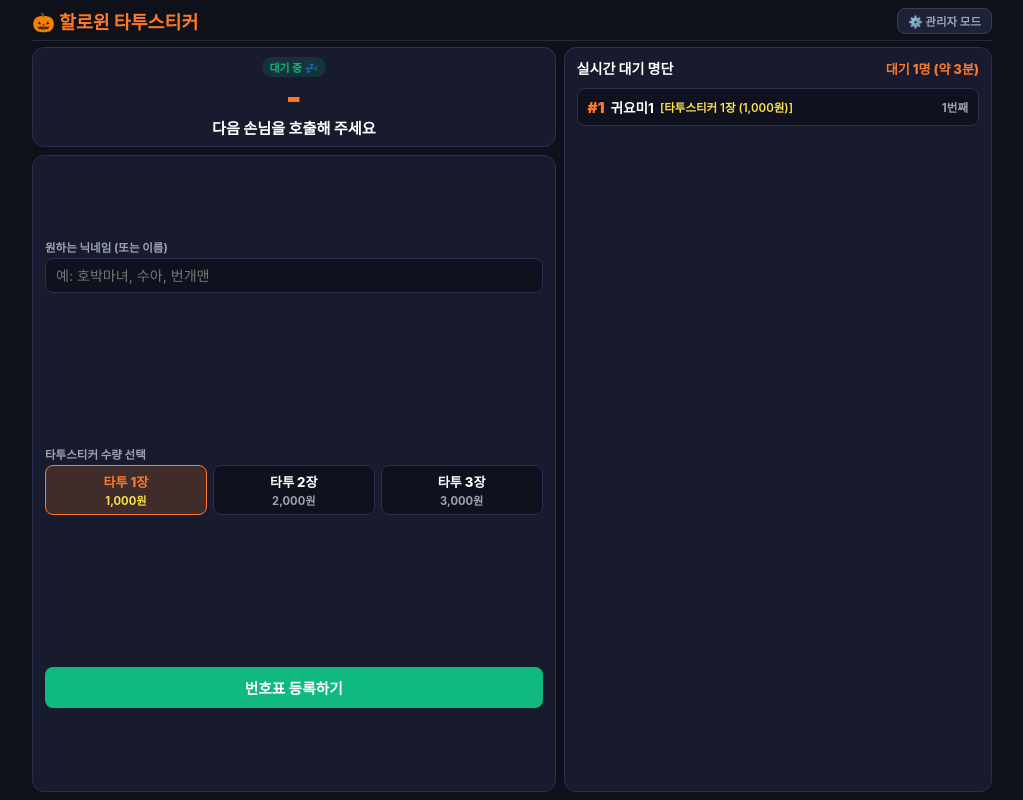
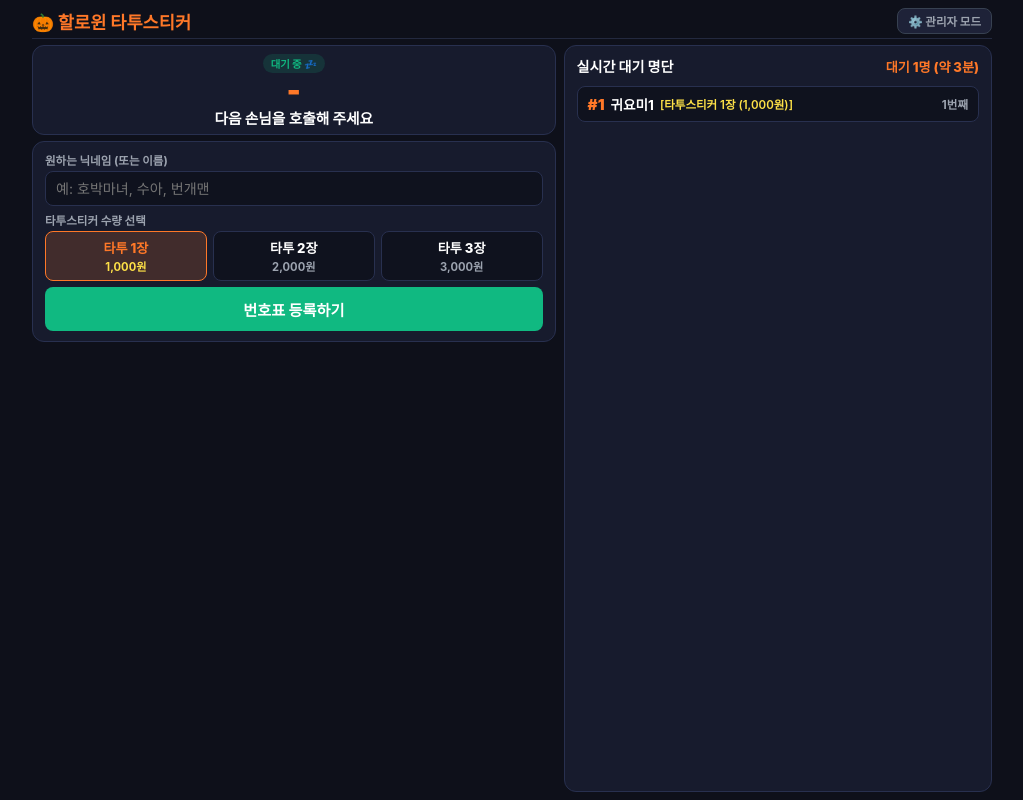
Before and after one commit to g-volunteer/hal, a plain HTML site: page index.html in a window 1280 px wide. Both pictures are taken after a click on the button "번호표 등록하기". Shown: the whole page, without its empty margins (128-1151 px from the left). Drawn offline with Linux system fonts and the light colour scheme.

Commit message:
Update index.html

```diff
--- a/index.html
+++ b/index.html
@@ -11,7 +11,6 @@
       width: 100%;
       height: 100%;
       height: 100dvh;
-      overflow: hidden;
       background-color: #0e101a;
       color: #f3f4f6;
     }
@@ -19,13 +18,15 @@
     body {
       display: flex;
       justify-content: center;
-      padding: 8px 12px;
+      padding: 8px 10px;
+      overflow-y: auto; /* 창이 너무 작아지면 전체 스크롤 허용 */
+      overflow-x: hidden;
     }
 
     .container {
       width: 100%;
       max-width: 960px;
-      height: 100%;
+      min-height: 100%;
       display: flex;
       flex-direction: column;
       gap: 6px;
@@ -37,10 +38,10 @@
       justify-content: space-between;
       align-items: center;
       border-bottom: 1px solid #23293f;
-      padding-bottom: 6px;
+      padding-bottom: 4px;
       flex-shrink: 0;
     }
-    .title { font-size: 1.15rem; font-weight: 800; color: #ff7828; }
+    .title { font-size: 1.1rem; font-weight: 800; color: #ff7828; }
     .mode-switch-btn {
       border: 1px solid #374151;
       background: #1e2238;
@@ -58,23 +59,23 @@
       display: none;
       background: #ff5722;
       border: 2px solid #ffd54f;
-      border-radius: 10px;
-      padding: 8px 12px;
+      border-radius: 8px;
+      padding: 6px 10px;
       text-align: center;
       color: #ffffff;
       font-weight: 900;
-      font-size: 0.95rem;
-      line-height: 1.35;
-      box-shadow: 0 0 16px rgba(255, 87, 34, 0.6);
+      font-size: 0.88rem;
+      line-height: 1.3;
+      box-shadow: 0 0 14px rgba(255, 87, 34, 0.6);
       flex-shrink: 0;
       animation: pulseNotice 2s infinite ease-in-out;
     }
     @keyframes pulseNotice {
-      0%, 100% { box-shadow: 0 0 14px rgba(255, 87, 34, 0.5); }
-      50% { box-shadow: 0 0 24px rgba(255, 213, 79, 0.9); }
+      0%, 100% { box-shadow: 0 0 10px rgba(255, 87, 34, 0.5); }
+      50% { box-shadow: 0 0 20px rgba(255, 213, 79, 0.9); }
     }
 
-    /* 반응형 2컬럼 레이아웃 (가로 모드 및 넓은 화면) */
+    /* 반응형 레이아웃 */
     .content-area {
       flex: 1;
       display: grid;
@@ -83,7 +84,8 @@
       min-height: 0;
     }
 
-    @media (orientation: landscape) and (min-height: 400px), (min-width: 680px) {
+    /* 가로 모드 또는 가로폭 680px 이상 */
+    @media (orientation: landscape) and (min-height: 380px), (min-width: 680px) {
       .content-area {
         grid-template-columns: 1.1fr 0.9fr;
       }
@@ -92,7 +94,7 @@
     .col-left, .col-right {
       display: flex;
       flex-direction: column;
-      gap: 8px;
+      gap: 6px;
       min-height: 0;
     }
 
@@ -108,29 +110,36 @@
     }
     .card-title { font-size: 0.88rem; font-weight: 800; color: #ffffff; }
 
-    /* 전광판 카드 */
+    /* 전광판 (슬림화) */
     .board {
       background: #171b2d;
       border: 1px solid #28304f;
       border-radius: 12px;
-      padding: 8px 10px;
+      padding: 6px 10px;
       text-align: center;
       flex-shrink: 0;
     }
     .board-tag {
       display: inline-block;
-      font-size: 0.68rem;
+      font-size: 0.65rem;
       font-weight: 800;
       color: #10b981;
       background: rgba(16, 185, 129, 0.15);
       padding: 2px 8px;
       border-radius: 10px;
     }
-    .call-num { font-size: 2.1rem; font-weight: 900; color: #ff7828; line-height: 1.05; margin: 2px 0; }
-    .call-name { font-size: 0.95rem; font-weight: 800; color: #ffffff; white-space: nowrap; overflow: hidden; text-overflow: ellipsis; }
-    .call-opt { font-size: 0.78rem; color: #fde047; font-weight: 700; }
+    .call-num { font-size: 1.9rem; font-weight: 900; color: #ff7828; line-height: 1; margin: 2px 0; }
+    .call-name { font-size: 0.92rem; font-weight: 800; color: #ffffff; white-space: nowrap; overflow: hidden; text-overflow: ellipsis; }
+    .call-opt { font-size: 0.75rem; color: #fde047; font-weight: 700; }
 
-    /* 입력 폼 */
+    /* 등록 폼 카드 (절대 찌그러지지 않도록 flex-shrink: 0 설정) */
+    .form-card {
+      flex-shrink: 0 !important;
+      display: flex;
+      flex-direction: column;
+      gap: 6px;
+    }
+
     .form-group { display: flex; flex-direction: column; gap: 3px; }
     .form-group label { font-size: 0.72rem; font-weight: 700; color: #9ca3af; }
     .form-group input {
@@ -159,16 +168,70 @@
     .option-item.active .cnt { color: #ff7828; }
     .option-item.active .prc { color: #fde047; }
 
+    /* 번호표 등록 버튼: 항상 시원하게 보이도록 높이 및 가시성 고정 */
     .btn-main {
       background: #10b981;
       color: #ffffff;
       border: none;
       border-radius: 8px;
-      padding: 10px;
-      font-size: 0.92rem;
+      padding: 11px;
+      font-size: 0.95rem;
       font-weight: 800;
       cursor: pointer;
+      flex-shrink: 0;
     }
+    .btn-main:active { filter: brightness(0.9); }
+
+    /* 대기 리스트 카드 */
+    .queue-card-wrapper {
+      flex: 1;
+      min-height: 120px; /* 최소 높이 보장 */
+      display: flex;
+      flex-direction: column;
+    }
+    .ticker-viewport {
+      flex: 1;
+      overflow: hidden;
+      position: relative;
+    }
+    .ticker-track {
+      display: flex;
+      flex-direction: column;
+      gap: 5px;
+      animation: tickerRoll 24s linear infinite;
+    }
+    .ticker-viewport:hover .ticker-track,
+    .ticker-viewport:active .ticker-track {
+      animation-play-state: paused;
+    }
+    @keyframes tickerRoll {
+      0% { transform: translateY(0); }
+      100% { transform: translateY(-50%); }
+    }
+
+    .queue-box-static {
+      flex: 1;
+      overflow-y: auto;
+      display: flex;
+      flex-direction: column;
+      gap: 5px;
+    }
+
+    .queue-row {
+      display: flex;
+      justify-content: space-between;
+      align-items: center;
+      background: #0f121e;
+      border: 1px solid #28304f;
+      border-radius: 8px;
+      padding: 7px 10px;
+      flex-shrink: 0;
+    }
+    .q-left { display: flex; align-items: center; gap: 6px; font-size: 0.85rem; }
+    .q-badge { font-size: 0.95rem; font-weight: 900; color: #ff7828; }
+    .q-name { font-weight: 700; color: #ffffff; }
+    .q-opt { font-size: 0.72rem; color: #fde047; font-weight: 600; }
+    .btn-del { background: #374151; color: #ef4444; border: none; padding: 4px 8px; border-radius: 5px; font-size: 0.7rem; font-weight: 700; cursor: pointer; }
 
     /* 관리자 전용 */
     .admin-current-info {
@@ -191,57 +254,6 @@
     .btn-notice-on { background: #ff7828; color: #fff; border: none; padding: 7px; border-radius: 6px; font-size: 0.8rem; font-weight: 800; cursor: pointer; }
     .btn-notice-off { background: #28304f; color: #9ca3af; border: none; padding: 7px; border-radius: 6px; font-size: 0.8rem; font-weight: 700; cursor: pointer; }
     .btn-reset-all { background: #374151; color: #f87171; border: none; border-radius: 6px; padding: 7px; font-size: 0.75rem; font-weight: 700; cursor: pointer; margin-top: 4px; }
-
-    /* 대기 리스트 카드 & 무한 롤링 티커 */
-    .queue-card-wrapper {
-      flex: 1;
-      min-height: 0;
-      display: flex;
-      flex-direction: column;
-    }
-    .ticker-viewport {
-      flex: 1;
-      overflow: hidden;
-      position: relative;
-    }
-    .ticker-track {
-      display: flex;
-      flex-direction: column;
-      gap: 6px;
-      animation: tickerRoll 24s linear infinite;
-    }
-    .ticker-viewport:hover .ticker-track,
-    .ticker-viewport:active .ticker-track {
-      animation-play-state: paused;
-    }
-    @keyframes tickerRoll {
-      0% { transform: translateY(0); }
-      100% { transform: translateY(-50%); }
-    }
-
-    .queue-box-static {
-      flex: 1;
-      overflow-y: auto;
-      display: flex;
-      flex-direction: column;
-      gap: 6px;
-    }
-
-    .queue-row {
-      display: flex;
-      justify-content: space-between;
-      align-items: center;
-      background: #0f121e;
-      border: 1px solid #28304f;
-      border-radius: 8px;
-      padding: 8px 10px;
-      flex-shrink: 0;
-    }
-    .q-left { display: flex; align-items: center; gap: 6px; font-size: 0.85rem; }
-    .q-badge { font-size: 0.95rem; font-weight: 900; color: #ff7828; }
-    .q-name { font-weight: 700; color: #ffffff; }
-    .q-opt { font-size: 0.72rem; color: #fde047; font-weight: 600; }
-    .btn-del { background: #374151; color: #ef4444; border: none; padding: 4px 8px; border-radius: 5px; font-size: 0.7rem; font-weight: 700; cursor: pointer; }
 
     /* 토스트 알림 */
     .toast {
@@ -266,7 +278,7 @@
 <body>
 <div class="container">
 
-  <!-- 헤더 ('부스' 삭제) -->
+  <!-- 헤더 -->
   <header class="header">
     <div class="title" id="pageTitle">🎃 할로윈 타투스티커</div>
     <button type="button" class="mode-switch-btn" id="modeBtn" onclick="switchViewMode()">⚙️ 관리자 모드</button>
@@ -286,7 +298,8 @@
         <div class="call-opt" id="liveOpt"></div>
       </section>
 
-      <div class="card" style="flex: 1; justify-content: space-around;">
+      <!-- 폼 카드가 잘리지 않도록 크기 고정 -->
+      <div class="card form-card">
         <div class="form-group">
           <label>원하는 닉네임 (또는 이름)</label>
           <input type="text" id="custName" placeholder="예: 호박마녀, 수아, 번개맨" maxlength="10" />
@@ -339,7 +352,7 @@
         <div class="call-opt" id="adminLiveOpt"></div>
       </section>
 
-      <div class="card">
+      <div class="card form-card">
         <div class="admin-current-info" id="adminCurrentInfo">현재 대기 중 (호출 대기)</div>
         <div class="admin-controls">
           <button type="button" class="btn-call" onclick="callNextDirect()">📢 다음 손님 호출</button>
@@ -347,7 +360,7 @@
         </div>
       </div>
 
-      <div class="card">
+      <div class="card form-card">
         <div class="quick-preset-row">
           <button type="button" class="preset-btn" onclick="setPresetMemo('☕ 30분간 잠시 쉬어갑니다! (대기 접수 가능)')">☕ 30분 휴식</button>
           <button type="button" class="preset-btn" onclick="setPresetMemo('🍙 점심시간입니다! (13:30부터 순번대로 시작)')">🍙 식사 시간</button>
```
